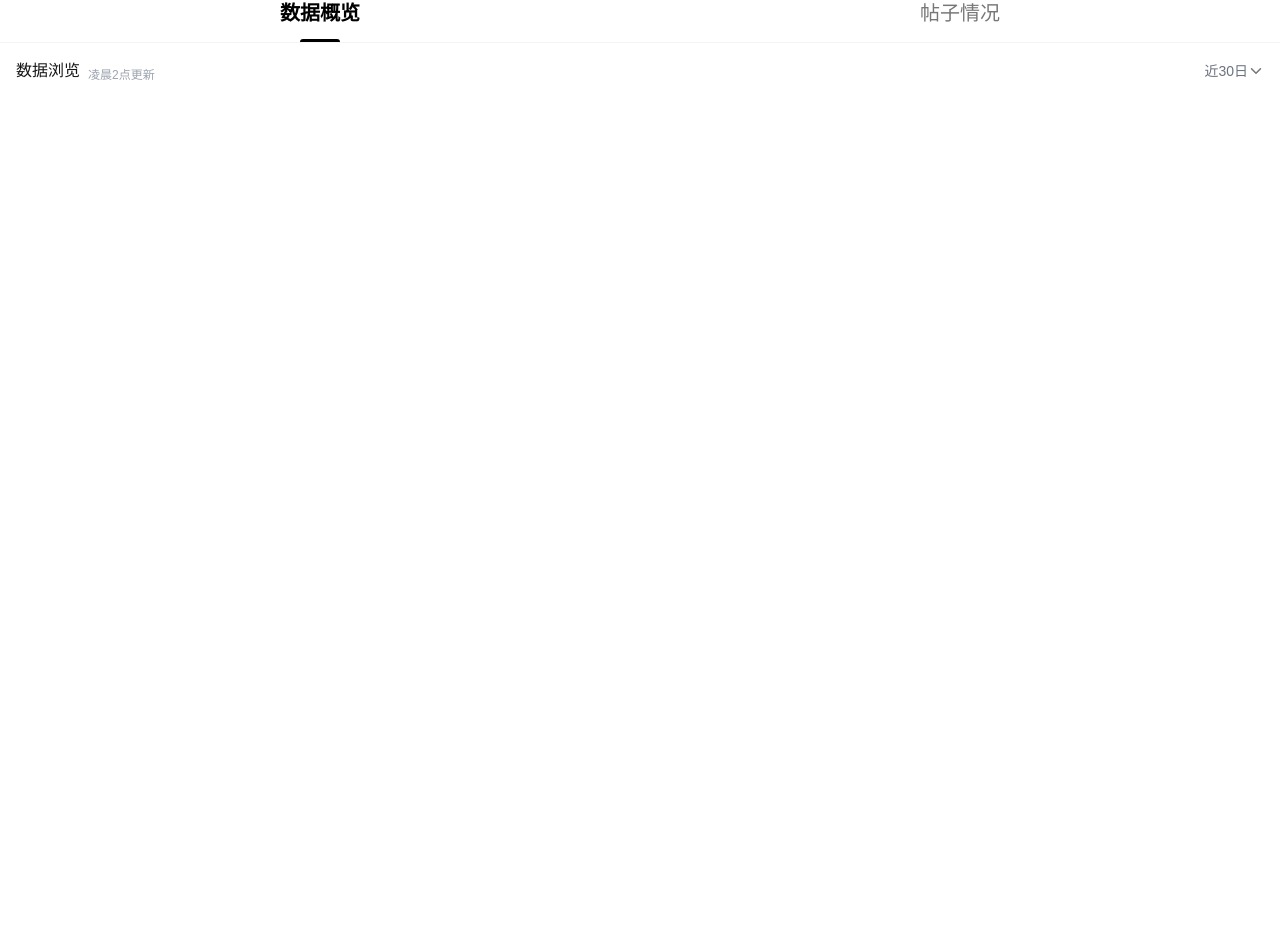
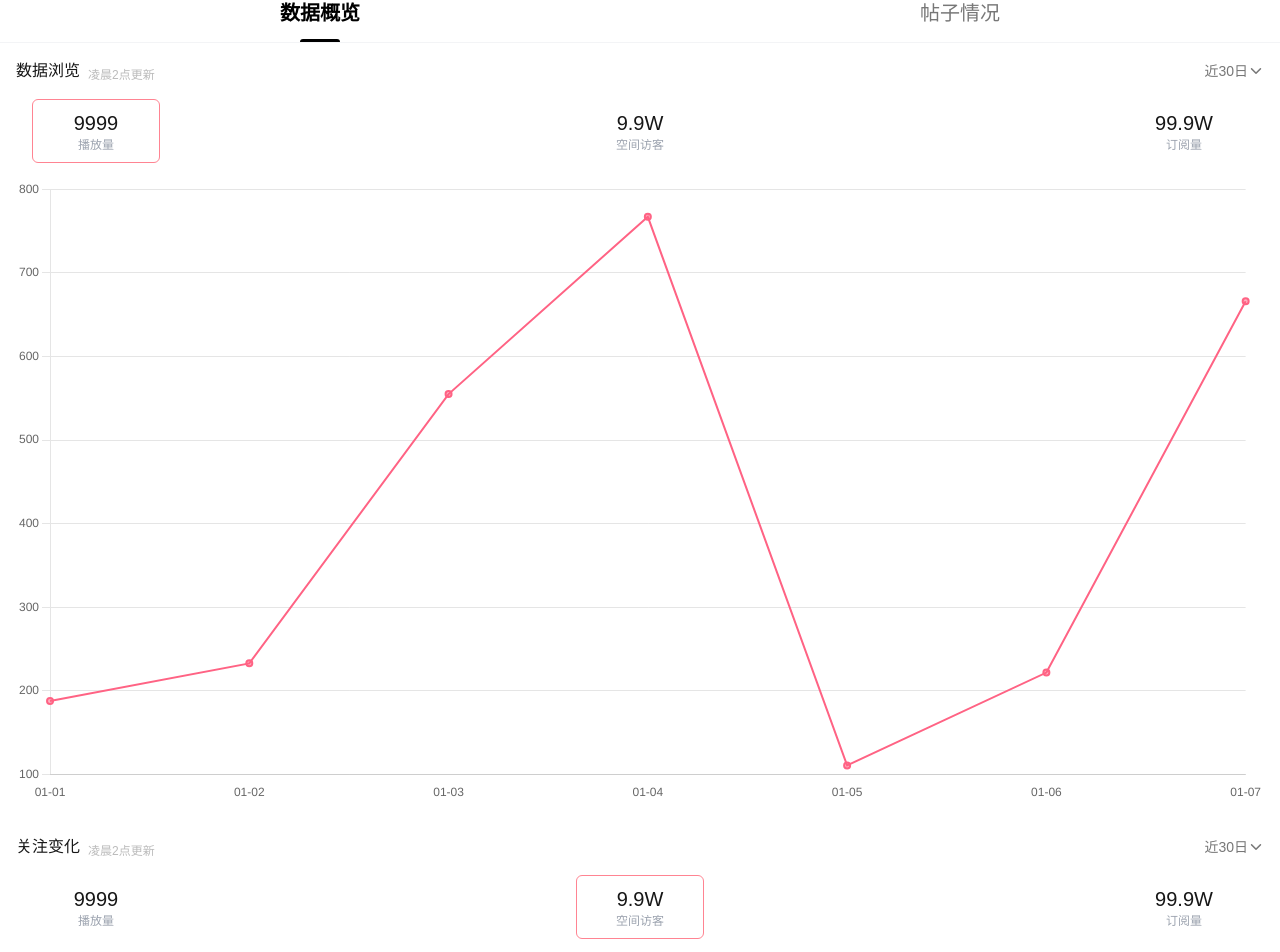
Before and after one commit to doudoumao1031/onlyfans-web, a Next.js app: page /profile/1/dataCenter in a window 1280 px wide. Shown: the part 60-1012 px from the top of the page. Before the commit the page ends 800 px from the top, so only its background shows below. Built offline with nearby package versions, Linux system fonts and the light colour scheme.

Commit message:
add-chartsjs

```diff
--- a/app/profile/[id]/@modal/(.)collect/layout.tsx
+++ /dev/null
@@ -1,11 +0,0 @@
-export default function Layout(props: {
-    children: React.ReactNode;
-    innerModal: React.ReactNode;
-}) {
-    return (
-        <>
-            {props.children}
-            {props.innerModal}
-        </>
-    );
-}
--- a/app/profile/[id]/@modal/(.)collect/page.tsx
+++ b/app/profile/[id]/collect/page.tsx
@@ -130,10 +130,10 @@ export default function Page() {
 
     </div>
   }
-  return <SlideUpModal title="收藏夹" full showPageHeader>
-    {/* <Header title="收藏夹" /> */}
+  return <>
+    <Header title="收藏夹" />
     <TabTitle tabOptions={tabOptions} active={active} activeChange={setActive} />
     <div className="total-num p-4"><span className="text-gray-400">总数：</span>9999999</div>
     {active === 'blog' ? Blogs() : Posts()}
-  </SlideUpModal>
+  </>
 }
--- a/app/profile/[id]/dataCenter/page.tsx
+++ b/app/profile/[id]/dataCenter/page.tsx
@@ -2,27 +2,175 @@
 import Header from "@/components/profile/header";
 import IconWithImage from "@/components/profile/icon";
 import TabTitle, { iTabTitleOption } from "@/components/profile/tab-title";
+import ChartsLine from "@/components/profile/chart-line";
+
+
 import { useState } from "react";
+import { Chart, ArcElement } from 'chart.js'
+Chart.register(ArcElement);
+export type TPostItem = {
+  avtar: string
+  msg: string
+  name: string
+  background: string,
+  isOpen: boolean
+}
+const mockPosts: TPostItem[] = [
+  {
+    avtar: "bg-[url('/demo/avtar1.jpeg')]",
+    name: 'Jamie Shon',
+    msg: 'amie Shon 的韩国文化 | Foxy Spots 与 Jamie Shon@luvjamxoxo…',
+    background: "bg-[url('/demo/blog-bg1.jpeg')]",
+    isOpen: false
+  },
+  {
+    avtar: "bg-[url('/demo/avtar2.jpeg')]",
+    name: 'Rita Leite',
+    msg: 'amie Shon 的韩国文化 | Foxy Spots 与 Jamie Shon@luvjamxoxo…',
+    background: "bg-[url('/demo/blog-bg2.jpeg')]",
+    isOpen: true
+  },
+  {
+    avtar: "bg-[url('/demo/avtar4.jpeg')]",
+    name: 'Virendra Sana',
+    msg: 'amie Shon 的韩国文化 | Foxy Spots 与 Jamie Shon@luvjamxoxo…',
+    background: "bg-[url('/demo/blog-bg4.jpeg')]",
+    isOpen: false
+  },
+]
 export default function Page() {
   const [active, setActive] = useState<string>("views")
+  const [posts, setPosts] = useState<TPostItem[]>(mockPosts)
   const tabOptions: iTabTitleOption[] = [
     { label: "数据概览", name: "views" },
-    { label: "帖子情况", name: "infos" },
+    { label: "帖子情况", name: "posts" },
   ]
-  const ChartsItem = () => {
+
+  const Views = () => {
+    return <>
+      <div className="p-4">
+        <div className="flex justify-between">
+          <div className="flex items-end">
+            <h1 className="text-base font-medium">数据浏览</h1>
+            <div className="ml-2 text-[#BBB] text-xs ">凌晨2点更新</div>
+          </div>
+          <span className="flex items-center text-[#777]">近30日   <IconWithImage url="/icons/profile/icon-bt.png" width={16} height={16} color={'#777'} /></span>
+        </div>
+        <div className="flex justify-between m-4">
+          <div className="w-32 h-16 flex justify-center flex-col items-center border border-[#FF8492] rounded-md">
+            <span className="text-xl font-medium">9999</span>
+            <span className="text-xs text-gray-400">播放量</span>
+          </div>
+          <div className="w-32 h-16 flex justify-center flex-col items-center rounded-md">
+            <span className="text-xl font-medium">9.9W</span>
+            <span className="text-xs text-gray-400">空间访客</span>
+          </div>
+          <div className="w-32 h-16 flex justify-center flex-col items-center rounded-md">
+            <span className="text-xl font-medium">99.9W</span>
+            <span className="text-xs text-gray-400">订阅量</span>
+          </div>
+        </div>
+        <ChartsLine />
+      </div>
+      <div className="p-4">
+        <div className="flex justify-between">
+          <div className="flex items-end">
+            <h1 className="text-base font-medium">关注变化</h1>
+            <div className="ml-2 text-[#BBB] text-xs ">凌晨2点更新</div>
+          </div>
+          <span className="flex items-center text-[#777]">近30日   <IconWithImage url="/icons/profile/icon-bt.png" width={16} height={16} color={'#777'} /></span>
+        </div>
+        <div className="flex justify-between m-4">
+          <div className="w-32 h-16 flex justify-center flex-col items-center  rounded-md">
+            <span className="text-xl font-medium">9999</span>
+            <span className="text-xs text-gray-400">播放量</span>
+          </div>
+          <div className="w-32 h-16 flex justify-center flex-col items-center rounded-md border border-[#FF8492]">
+            <span className="text-xl font-medium">9.9W</span>
+            <span className="text-xs text-gray-400">空间访客</span>
+          </div>
+          <div className="w-32 h-16 flex justify-center flex-col items-center rounded-md">
+            <span className="text-xl font-medium">99.9W</span>
+            <span className="text-xs text-gray-400">订阅量</span>
+          </div>
+        </div>
+        <ChartsLine />
+      </div>
+    </>
+  }
+  const Posts = () => {
     return <div className="p-4">
-      <div className="flex justify-between">
+      <div className="flex justify-between mb-4">
         <div className="flex items-end">
-          <h1 className="text-base font-medium">数据浏览</h1>
-          <div className="ml-2 text-gray-400 text-xs ">凌晨2点更新</div>
+          <h1 className="text-base font-medium">帖子列表</h1>
+          <div className="ml-2 text-[#BBB] text-xs ">展示最新发布的前20个帖子</div>
         </div>
-        <span className="flex items-center text-gray-500">近30日   <IconWithImage url="/icons/profile/icon-bt.png" width={16} height={16} color={'#777'} /></span>
+        <span className="flex items-center text-[#777]">最新发布  <IconWithImage url="/icons/profile/icon-bt.png" width={16} height={16} color={'#777'} /></span>
       </div>
+      {posts.map((v: TPostItem, i: number) => (
+        <div key={i}>
+          <div className={`h-28   mb-4 flex justify-between`}>
+            <div className={`h-28 w-28 ${v.avtar} bg-cover mr-2 shrink-0 rounded-md border border-slate-600`}></div>
+            <div className="flex flex-col justify-between">
+              <div className="">{v.msg}</div>
+              <div className="flex justify-between items-center">
+                <div className="flex items-center">
+                  <IconWithImage
+                    url="/icons/profile/icon-video-g.png"
+                    width={14}
+                    color="#BBB"
+                    height={14}
+                  />
+                  <span className="text-[#BBB] text-xs ml-2">9999</span>
+                </div>
+                <div className="text-[#BBB] flex items-center" onClick={() => { openPost(i) }}>
+                  <span>详细</span>
+                  <IconWithImage url="/icons/profile/icon-bt.png" width={14} height={14} color={'#BBB'} />
+                </div>
+              </div>
+            </div>
+          </div>
+          <div className={`flex flex-wrap mt-3 mb-3 overflow-hidden ${v.isOpen ? 'h-auto' : 'h-0'}`}>
+            <div className="w-2/6 flex justify-center items-center flex-col mt-3 mb-3">
+              <span className="text-[20px] font-medium">99999</span>
+              <span className="text-xs text-[#959595]">播放</span>
+            </div>
+            <div className="w-2/6 flex justify-center items-center flex-col mt-3 mb-3">
+              <span className="text-[20px] font-medium">99999</span>
+              <span className="text-xs text-[#959595]">评论</span>
+            </div>
+            <div className="w-2/6 flex justify-center items-center flex-col mt-3 mb-3">
+              <span className="text-[20px] font-medium">99999</span>
+              <span className="text-xs text-[#959595]">点赞</span>
+            </div>
+            <div className="w-2/6 flex justify-center items-center flex-col mt-3 mb-3">
+              <span className="text-[20px] font-medium">99999</span>
+              <span className="text-xs text-[#959595]">分享</span>
+            </div>
+            <div className="w-2/6 flex justify-center items-center flex-col mt-3 mb-3">
+              <span className="text-[20px] font-medium">99999</span>
+              <span className="text-xs text-[#959595]">打赏</span>
+            </div>
+            <div className="w-2/6 flex justify-center items-center flex-col mt-3 mb-3">
+              <span className="text-[20px] font-medium">99999</span>
+              <span className="text-xs text-[#959595]">收藏</span>
+            </div>
+
+          </div>
+        </div>
+      ))}
     </div>
+  }
+  const openPost = (i: number) => {
+    console.log(i, 'i-------');
+
+    mockPosts[i].isOpen = !mockPosts[i].isOpen
+    setPosts(mockPosts)
+
   }
   return <>
     <Header title="数据中心" />
     <TabTitle tabOptions={tabOptions} active={active} activeChange={setActive} />
-    {ChartsItem()}
+    {active === 'views' ? Views() : Posts()}
   </>
 }
--- /dev/null
+++ b/components/profile/chart-line.tsx
@@ -0,0 +1,88 @@
+import React from 'react';
+import {
+    Chart as ChartJS,
+    CategoryScale,
+    LinearScale,
+    PointElement,
+    LineElement,
+    Title,
+    Tooltip,
+    Legend,
+} from 'chart.js';
+import { Line } from 'react-chartjs-2';
+
+ChartJS.register(
+    CategoryScale,
+    LinearScale,
+    PointElement,
+    LineElement,
+    Title,
+    Tooltip,
+    Legend
+);
+
+export const options = {
+    borderWidth:2,
+    //   responsive: true,
+    interaction: {
+        mode: 'index' as const,
+        intersect: false,
+    },
+    stacked: false,
+    title: {
+        display: false
+    },
+    plugins: {
+        title: {
+            display: false,
+            text: '数据流量',
+        },
+        legend:{
+            display:false
+        }
+    },
+    scales: {
+        y: {
+            type: 'linear' as const,
+            display: true,
+            position: 'left' as const,
+            grid: {
+                tickBorderDash:[250,250]
+            }
+
+        },
+        x:{
+            grid: {
+                display:false
+            }
+        },
+        y1: {
+            type: 'linear' as const,
+            display: false,
+            position: 'right' as const,
+            grid: {
+                drawOnChartArea: false,
+            },
+        },
+
+    },
+};
+
+const labels = ['01-01', '01-02', '01-03', '01-04', '01-05', '01-06', '01-07'];
+
+export const data = {
+    labels,
+    datasets: [
+        {
+            label: '播放量',
+            data: [188, 233, 555, 767, 111, 222, 666],
+            borderColor: 'rgb(255, 99, 132)',
+            backgroundColor: 'rgba(255, 99, 132, 0.5)',
+            yAxisID: 'y',
+        },
+    ],
+};
+
+export default function Page() {
+    return <Line options={options} data={data} />;
+}
--- a/package.json
+++ b/package.json
@@ -10,10 +10,12 @@
     "push-all": "./push-all.sh"
   },
   "dependencies": {
+    "chart.js": "^4.0.0",
     "clsx": "^2.1.1",
     "lodash": "^4.17.21",
     "next": "15.0.4",
     "react": "^19.0.0",
+    "react-chartjs-2": "^4.0.0",
     "react-dom": "^19.0.0",
     "swr": "^2.2.5"
   },
```
Also changed, not shown: public/icons/profile/icon-video-g.png (added), 1 other file (tests, documents, lock files or other folders).
